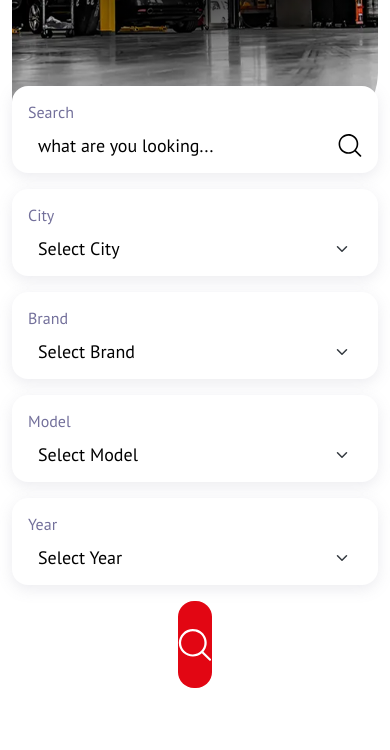
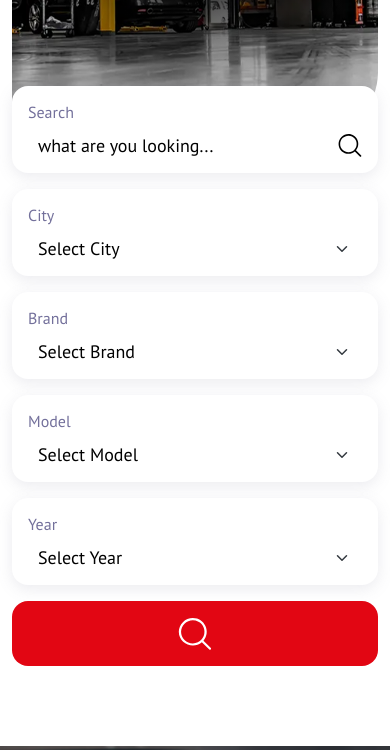
Before and after one commit to brijesh284/Repuestos, a plain HTML site: page index.html in a window 390 px wide. Shown: the part 350-1100 px from the top of the page. Drawn offline with Linux system fonts and the light colour scheme; files whose address does not match are found by name.

Commit message:
changes new animation changes se

```diff
--- a/css/style.css
+++ b/css/style.css
@@ -764,7 +764,12 @@ a {
   .search-button {
     width: 100%;
     margin-left: 0;
+    height: 65px;
   }
+  .search-section a {
+    width: 100%;
+  }
+
   .object-fit-cover {
     margin-top: 30px;
   }
```
